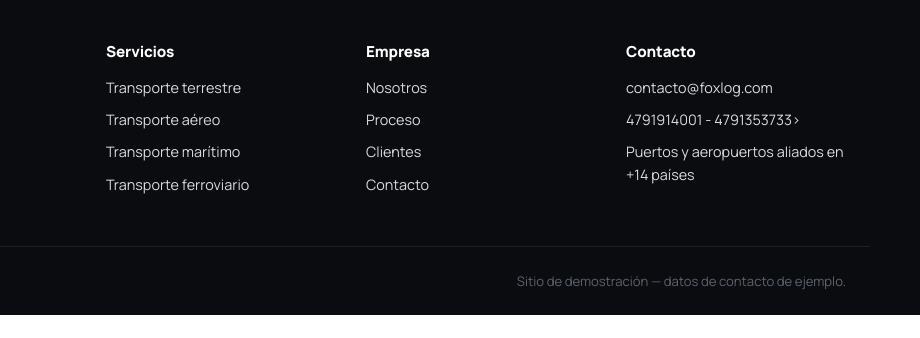
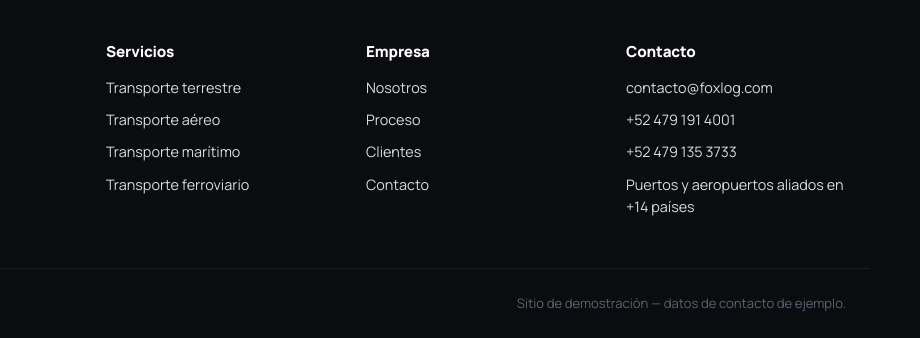
Before and after one commit to luxortizceo/foxlog, a website: page index.html in a window 1280 px wide. Shown: the part 6932-7270 px from the top of the page, 360-1280 px from the left. Before the commit the page ends 7247 px from the top, so only its background shows below. Drawn offline with Linux system fonts and the light colour scheme.

Commit message:
Add files via upload

```diff
--- a/index.html
+++ b/index.html
@@ -440,8 +440,8 @@
       <h4>Contacto</h4>
       <ul>
         <li><a href="mailto:contacto@foxlog.com">contacto@foxlog.com</a></li>
-        <li><a href="tel:4791914001 - 4791353733">4791914001 -
-4791353733></a></li>
+        <li><a href="tel:+524791914001">+52 479 191 4001</a></li>
+        <li><a href="tel:+524791353733">+52 479 135 3733</a></li>
         <li>Puertos y aeropuertos aliados en +14 países</li>
       </ul>
     </div>
```
